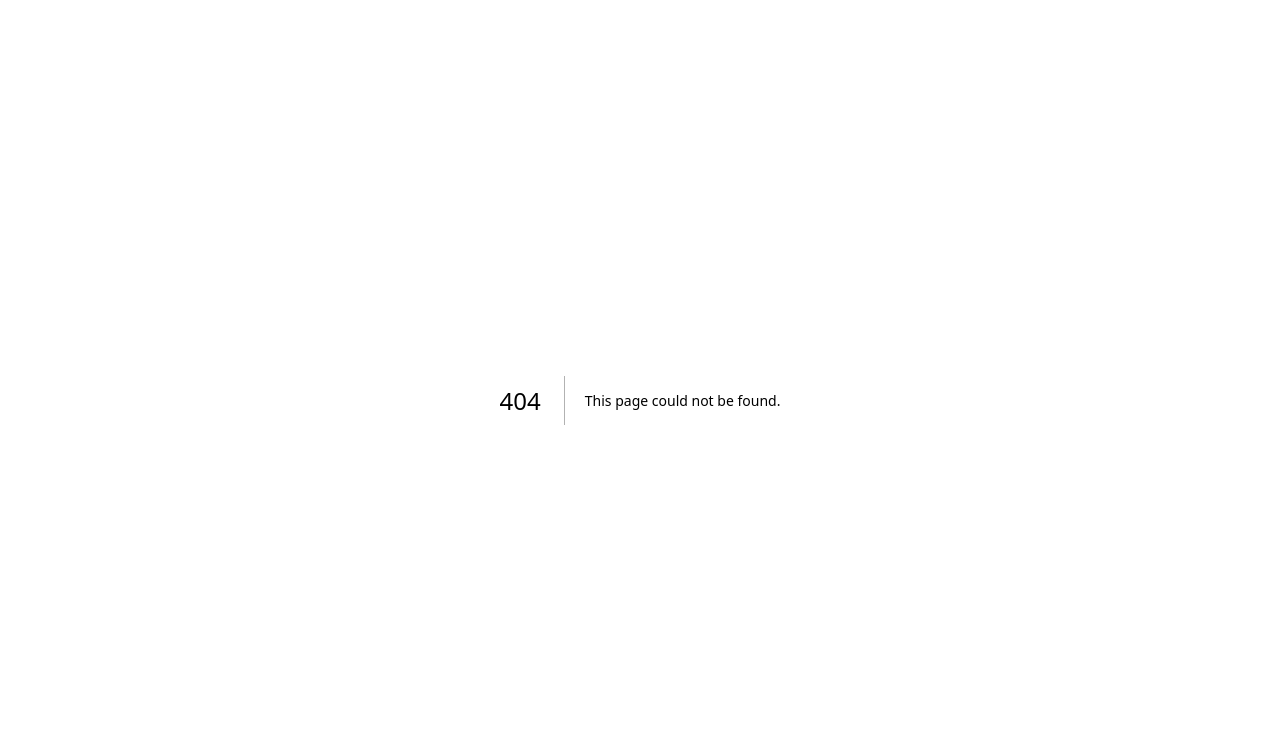
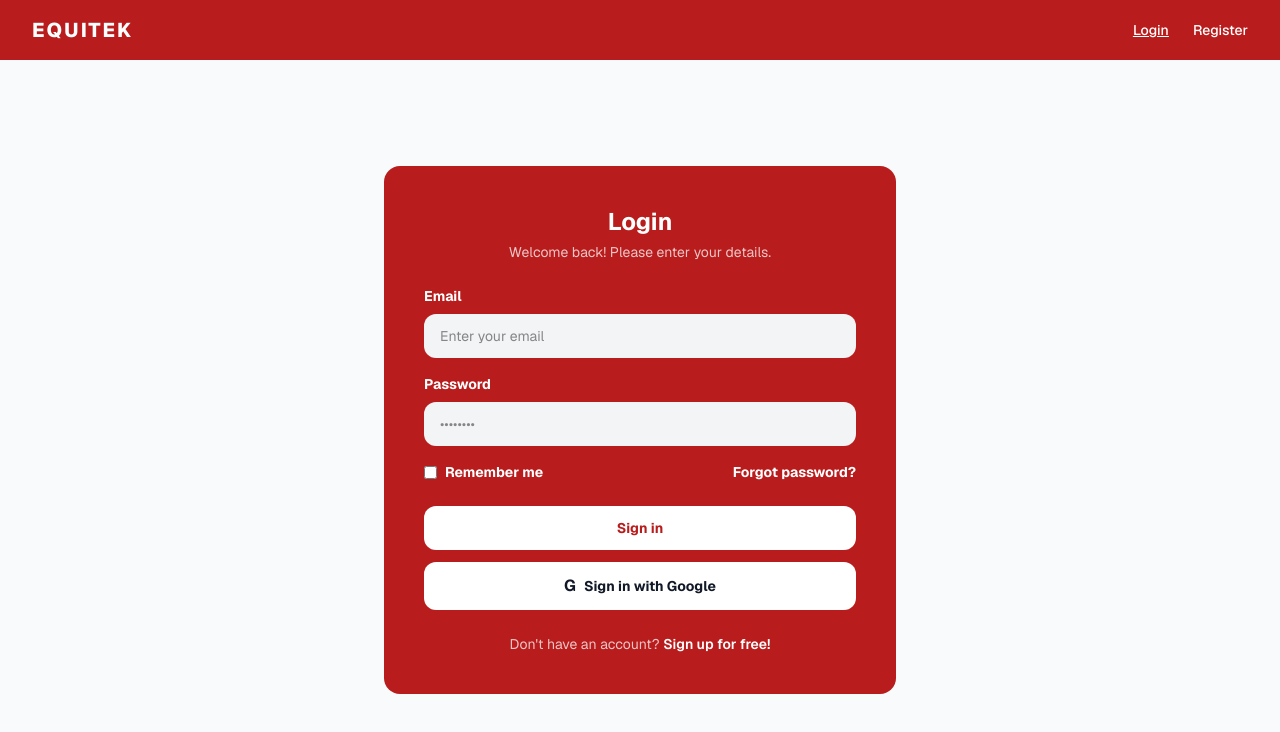
Before and after one commit to PPL-C-Equitek/excel-generator-mono, a Next.js app in the folder frontend/: page /login in a window 1280 px wide. Before the commit this address had no page. Shown: the top 732 px of the page. Built offline with nearby package versions, Linux system fonts and the light colour scheme.

Commit message:
[GREEN] Implement LoginPage page

```diff
--- /dev/null
+++ b/frontend/src/app/login/LoginPage.tsx
@@ -0,0 +1,17 @@
+import Navbar from '@/components/Navbar'
+import LoginForm from '@/components/LoginForm'
+import { LANDING_NAV_LINKS } from '@/constants/landing'
+
+export default function LoginPage() {
+    return (
+        <div
+            className="force-light min-h-screen flex flex-col"
+            style={{ backgroundColor: 'var(--surface-1)', colorScheme: 'light' }}
+        >
+            <Navbar links={LANDING_NAV_LINKS} activePage="login" />
+            <main className="flex flex-1 items-center justify-center px-4 py-12">
+                <LoginForm />
+            </main>
+        </div>
+    )
+}
--- /dev/null
+++ b/frontend/src/app/login/page.tsx
@@ -0,0 +1,5 @@
+import LoginPage from './LoginPage'
+
+export default function Page() {
+    return <LoginPage />
+}
--- a/frontend/src/components/Navbar.tsx
+++ b/frontend/src/components/Navbar.tsx
@@ -1,13 +1,17 @@
 import type { NavLink } from '@/constants/landing'
+
+type Page = 'login' | 'register'
 
 interface NavbarProps {
     readonly links: readonly NavLink[]
     readonly brandName?: string
+    readonly activePage?: Page
 }
 
 export default function Navbar({
     links,
     brandName = 'EQUITEK',
+    activePage,
 }: NavbarProps) {
     return (
         <nav
@@ -19,15 +23,22 @@ export default function Navbar({
                 {brandName}
             </span>
             <div className="flex gap-6">
-                {links.map((link) => (
+                {links.map((link) => {
+                    const isActive = link.key === activePage
+
+                    return (
                         <a
                             key={link.href}
                             href={link.href}
-                        className="text-white text-sm font-medium hover:underline transition"
+                            className={`text-sm font-medium transition ${isActive
+                                ? 'text-white font-bold underline'
+                                : 'text-white hover:underline'
+                                }`}
                         >
                             {link.label}
                         </a>
-                ))}
+                    )
+                })}
             </div>
         </nav>
     )
--- a/frontend/src/constants/landing.ts
+++ b/frontend/src/constants/landing.ts
@@ -4,9 +4,12 @@ export interface Feature {
     readonly icon?: React.ReactNode;
 }
 
+type Page = 'login' | 'register'
+
 export interface NavLink {
     readonly label: string;
     readonly href: string;
+    readonly key: Page
 }
 
 export const LANDING_FEATURES: readonly Feature[] = [
@@ -38,8 +41,8 @@ export const LANDING_FEATURES: readonly Feature[] = [
 
 /* Navigation links untuk navbar. */
 export const LANDING_NAV_LINKS: readonly NavLink[] = [
-    { label: 'Login', href: '/login' },
-    { label: 'Register', href: '/register' },
+    { label: 'Login', href: '/login', key: 'login' },
+    { label: 'Register', href: '/register', key: 'register' },
 ] as const;
 
 /* Hero section config. */
```
Lines whose indentation alone changed are shown as unchanged.
